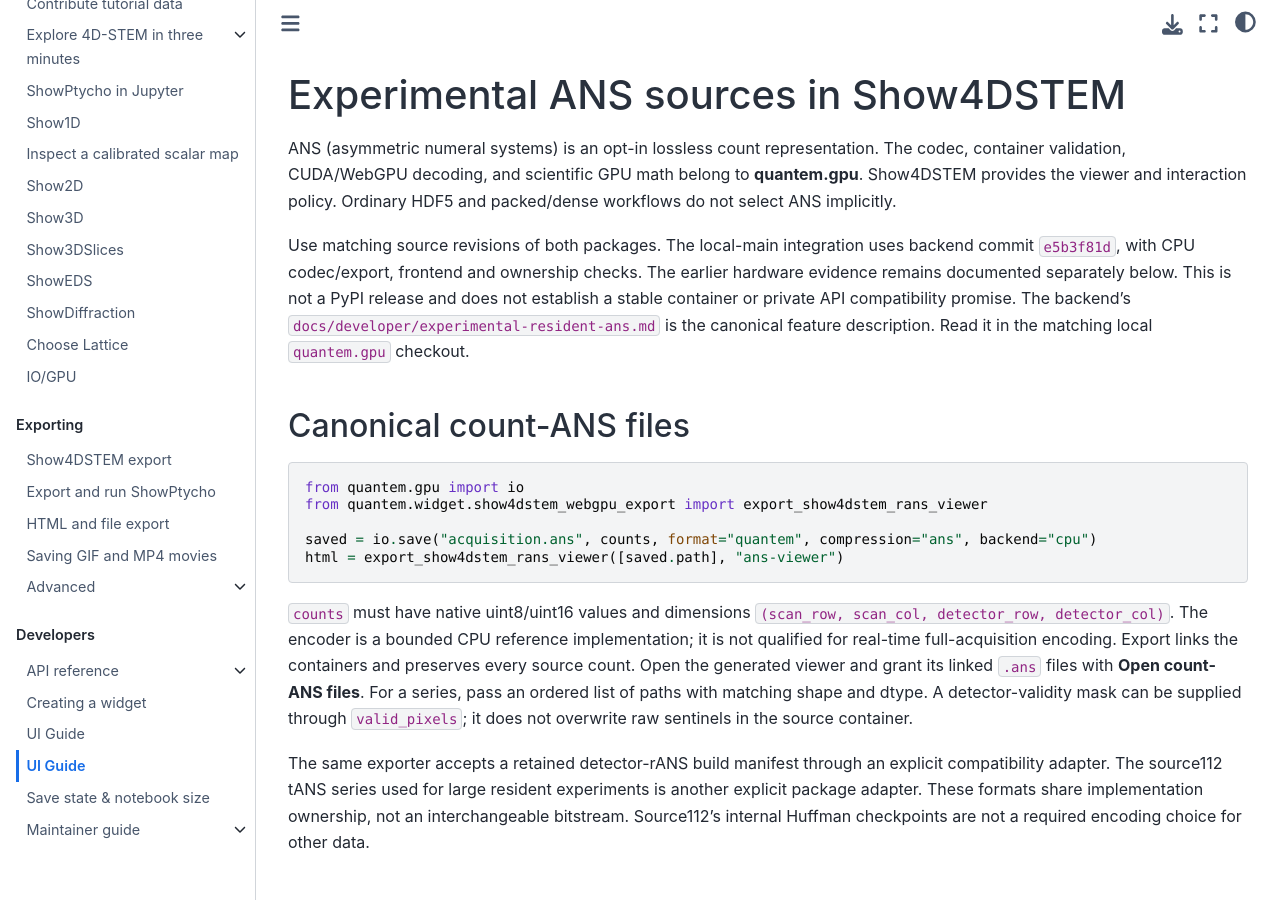
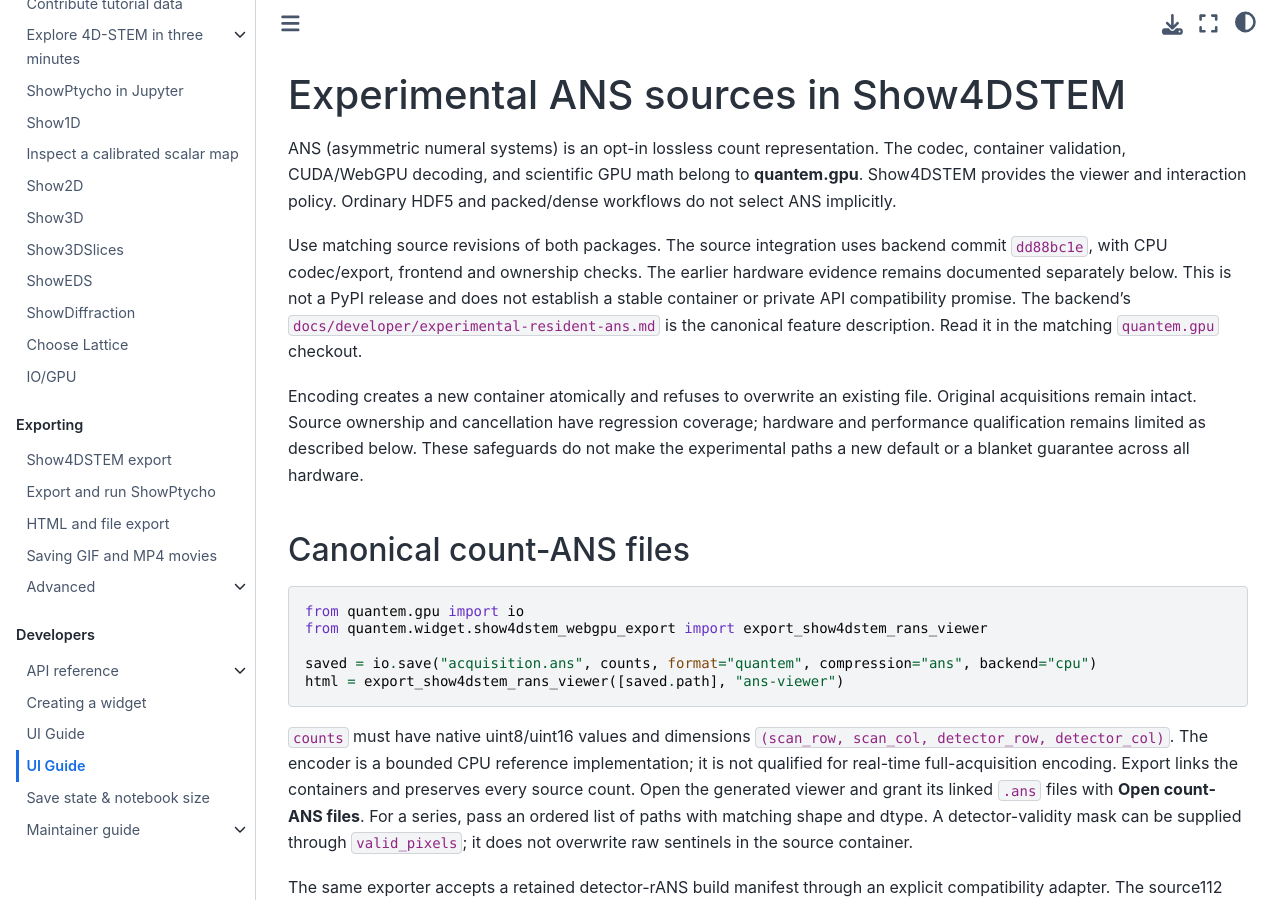
Before and after one commit to bobleesj/quantem.widget, a Jupyter Book: the page built from docs/developer/experimental-ans.md, in a window 1280 px wide and 900 px high. Built offline with Jupyter Book 1.0.4 settings and Sphinx 7.4.7 and the Sphinx Book theme 1.1.4, drawn with Linux system fonts in a browser that asks for light colours.

Commit message:
docs: pin experimental ANS integration and describe safeguards

```diff
--- a/docs/developer/experimental-ans.md
+++ b/docs/developer/experimental-ans.md
@@ -5,13 +5,19 @@
 belong to **quantem.gpu**. Show4DSTEM provides the viewer and interaction policy.
 Ordinary HDF5 and packed/dense workflows do not select ANS implicitly.
 
-Use matching source revisions of both packages. The local-main integration
-uses backend commit `e5b3f81d`, with CPU codec/export, frontend and ownership
+Use matching source revisions of both packages. The source integration
+uses backend commit `dd88bc1e`, with CPU codec/export, frontend and ownership
 checks. The earlier hardware evidence remains documented separately below.
 This is not a PyPI release and does not establish a stable container or private
 API compatibility promise. The backend's
 `docs/developer/experimental-resident-ans.md` is the canonical feature
-description. Read it in the matching local `quantem.gpu` checkout.
+description. Read it in the matching `quantem.gpu` checkout.
+
+Encoding creates a new container atomically and refuses to overwrite an existing
+file. Original acquisitions remain intact. Source ownership and cancellation
+have regression coverage; hardware and performance qualification remains limited
+as described below. These safeguards do not make the experimental paths a new
+default or a blanket guarantee across all hardware.
 
 ## Canonical count-ANS files
 
```
